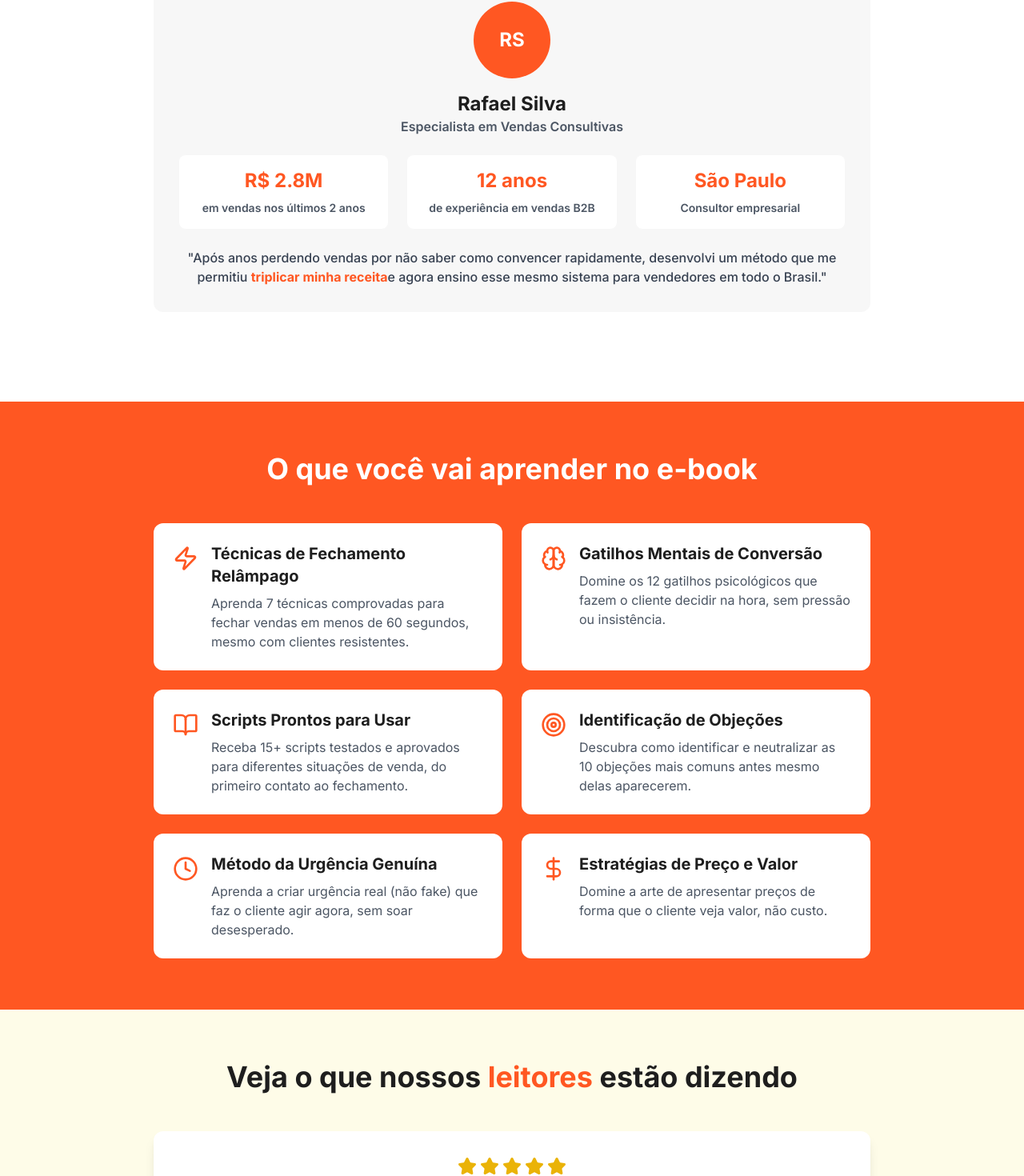
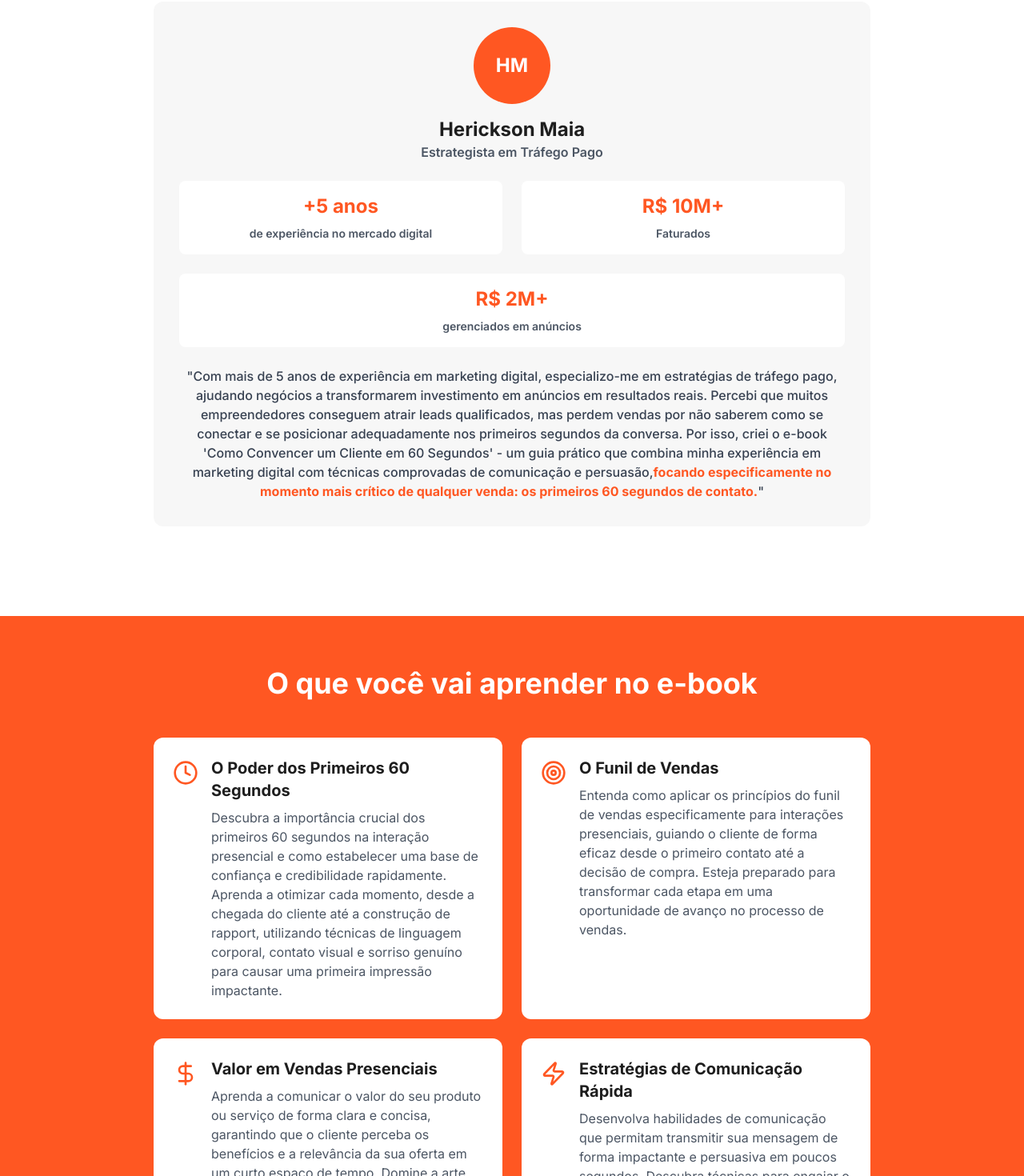
Before and after one commit to Hericksonmaia/sixty-second-sales-boost, a React (Vite) app: page / in a window 1280 px wide. Shown: the part 1138-2608 px from the top of the page at 80% size. Built offline with nearby package versions, Linux system fonts and the light colour scheme.

Commit message:
Update landing page copy
Update the copy on the landing page to reflect the new structure provided by the user.

```diff
--- a/src/pages/Index.tsx
+++ b/src/pages/Index.tsx
@@ -30,8 +30,8 @@ const Index = () => {
 
           {/* Subheadline */}
           <h2 className="text-xl md:text-2xl text-gray-700 font-semibold mb-8 leading-relaxed">
-            O método que transformou vendedores comuns em
-            <span className="text-brand-orange font-bold"> máquinas de conversão</span>
+            O método que transformou vendedores comuns em máquinas de conversão,
+            <span className="text-brand-orange font-bold">por Herickson Maia</span>
           </h2>
 
           {/* CTA Principal */}
@@ -115,31 +115,35 @@ const Index = () => {
             <div className="bg-brand-gray p-8 rounded-xl">
               <div className="mb-6">
                 <div className="w-24 h-24 bg-brand-orange rounded-full mx-auto mb-4 flex items-center justify-center">
-                  <span className="text-white text-2xl font-bold">RS</span>
+                  <span className="text-white text-2xl font-bold">HM</span>
                 </div>
-                <h3 className="text-2xl font-bold text-brand-dark">Rafael Silva</h3>
-                <p className="text-gray-600 font-semibold">Especialista em Vendas Consultivas</p>
+                <h3 className="text-2xl font-bold text-brand-dark">Herickson Maia</h3>
+                <p className="text-gray-600 font-semibold">Estrategista em Tráfego Pago</p>
               </div>
 
-              <div className="grid md:grid-cols-3 gap-6 text-center">
+              <div className="grid md:grid-cols-2 gap-6 text-center mb-6">
                 <div className="bg-white p-4 rounded-lg">
-                  <div className="text-2xl font-bold text-brand-orange mb-2">R$ 2.8M</div>
-                  <p className="text-sm text-gray-600 font-semibold">em vendas nos últimos 2 anos</p>
+                  <div className="text-2xl font-bold text-brand-orange mb-2">+5 anos</div>
+                  <p className="text-sm text-gray-600 font-semibold">de experiência no mercado digital</p>
                 </div>
                 <div className="bg-white p-4 rounded-lg">
-                  <div className="text-2xl font-bold text-brand-orange mb-2">12 anos</div>
-                  <p className="text-sm text-gray-600 font-semibold">de experiência em vendas B2B</p>
-                </div>
-                <div className="bg-white p-4 rounded-lg">
-                  <div className="text-2xl font-bold text-brand-orange mb-2">São Paulo</div>
-                  <p className="text-sm text-gray-600 font-semibold">Consultor empresarial</p>
+                  <div className="text-2xl font-bold text-brand-orange mb-2">R$ 10M+</div>
+                  <p className="text-sm text-gray-600 font-semibold">Faturados</p>
                 </div>
               </div>
 
-              <p className="text-gray-700 text-center mt-6 font-medium">
-                "Após anos perdendo vendas por não saber como convencer rapidamente,
-                desenvolvi um método que me permitiu <span className="text-brand-orange font-bold">triplicar minha receita</span>
-                e agora ensino esse mesmo sistema para vendedores em todo o Brasil."
+              <div className="bg-white p-4 rounded-lg text-center mb-6">
+                <div className="text-2xl font-bold text-brand-orange mb-2">R$ 2M+</div>
+                <p className="text-sm text-gray-600 font-semibold">gerenciados em anúncios</p>
+              </div>
+
+              <p className="text-gray-700 text-center font-medium">
+                "Com mais de 5 anos de experiência em marketing digital, especializo-me em estratégias de tráfego pago,
+                ajudando negócios a transformarem investimento em anúncios em resultados reais. Percebi que muitos empreendedores
+                conseguem atrair leads qualificados, mas perdem vendas por não saberem como se conectar e se posicionar adequadamente
+                nos primeiros segundos da conversa. Por isso, criei o e-book 'Como Convencer um Cliente em 60 Segundos' -
+                um guia prático que combina minha experiência em marketing digital com técnicas comprovadas de comunicação e persuasão,
+                <span className="text-brand-orange font-bold">focando especificamente no momento mais crítico de qualquer venda: os primeiros 60 segundos de contato.</span>"
               </p>
             </div>
           </div>
@@ -156,44 +160,13 @@ const Index = () => {
           <div className="grid md:grid-cols-2 gap-6">
             <div className="bg-white p-6 rounded-xl">
               <div className="flex items-start gap-4">
-                <Zap className="w-8 h-8 text-brand-orange flex-shrink-0 mt-1" />
+                <Clock className="w-8 h-8 text-brand-orange flex-shrink-0 mt-1" />
                 <div>
                   <h3 className="text-xl font-bold text-brand-dark mb-2">
-                    Técnicas de Fechamento Relâmpago
+                    O Poder dos Primeiros 60 Segundos
                   </h3>
                   <p className="text-gray-600">
-                    Aprenda 7 técnicas comprovadas para fechar vendas em menos de 60 segundos,
-                    mesmo com clientes resistentes.
-                  </p>
-                </div>
-              </div>
-            </div>
-
-            <div className="bg-white p-6 rounded-xl">
-              <div className="flex items-start gap-4">
-                <Brain className="w-8 h-8 text-brand-orange flex-shrink-0 mt-1" />
-                <div>
-                  <h3 className="text-xl font-bold text-brand-dark mb-2">
-                    Gatilhos Mentais de Conversão
-                  </h3>
-                  <p className="text-gray-600">
-                    Domine os 12 gatilhos psicológicos que fazem o cliente decidir na hora,
-                    sem pressão ou insistência.
-                  </p>
-                </div>
-              </div>
-            </div>
-
-            <div className="bg-white p-6 rounded-xl">
-              <div className="flex items-start gap-4">
-                <BookOpen className="w-8 h-8 text-brand-orange flex-shrink-0 mt-1" />
-                <div>
-                  <h3 className="text-xl font-bold text-brand-dark mb-2">
-                    Scripts Prontos para Usar
-                  </h3>
-                  <p className="text-gray-600">
-                    Receba 15+ scripts testados e aprovados para diferentes situações de venda,
-                    do primeiro contato ao fechamento.
+                    Descubra a importância crucial dos primeiros 60 segundos na interação presencial e como estabelecer uma base de confiança e credibilidade rapidamente. Aprenda a otimizar cada momento, desde a chegada do cliente até a construção de rapport, utilizando técnicas de linguagem corporal, contato visual e sorriso genuíno para causar uma primeira impressão impactante.
                   </p>
                 </div>
               </div>
@@ -204,26 +177,10 @@ const Index = () => {
                 <Target className="w-8 h-8 text-brand-orange flex-shrink-0 mt-1" />
                 <div>
                   <h3 className="text-xl font-bold text-brand-dark mb-2">
-                    Identificação de Objeções
+                    O Funil de Vendas
                   </h3>
                   <p className="text-gray-600">
-                    Descubra como identificar e neutralizar as 10 objeções mais comuns
-                    antes mesmo delas aparecerem.
-                  </p>
-                </div>
-              </div>
-            </div>
-
-            <div className="bg-white p-6 rounded-xl">
-              <div className="flex items-start gap-4">
-                <Clock className="w-8 h-8 text-brand-orange flex-shrink-0 mt-1" />
-                <div>
-                  <h3 className="text-xl font-bold text-brand-dark mb-2">
-                    Método da Urgência Genuína
-                  </h3>
-                  <p className="text-gray-600">
-                    Aprenda a criar urgência real (não fake) que faz o cliente agir agora,
-                    sem soar desesperado.
+                    Entenda como aplicar os princípios do funil de vendas especificamente para interações presenciais, guiando o cliente de forma eficaz desde o primeiro contato até a decisão de compra. Esteja preparado para transformar cada etapa em uma oportunidade de avanço no processo de vendas.
                   </p>
                 </div>
               </div>
@@ -234,11 +191,24 @@ const Index = () => {
                 <DollarSign className="w-8 h-8 text-brand-orange flex-shrink-0 mt-1" />
                 <div>
                   <h3 className="text-xl font-bold text-brand-dark mb-2">
-                    Estratégias de Preço e Valor
+                    Valor em Vendas Presenciais
                   </h3>
                   <p className="text-gray-600">
-                    Domine a arte de apresentar preços de forma que o cliente veja valor,
-                    não custo.
+                    Aprenda a comunicar o valor do seu produto ou serviço de forma clara e concisa, garantindo que o cliente perceba os benefícios e a relevância da sua oferta em um curto espaço de tempo. Domine a arte de apresentar preços de forma que o cliente veja valor, não custo.
+                  </p>
+                </div>
+              </div>
+            </div>
+
+            <div className="bg-white p-6 rounded-xl">
+              <div className="flex items-start gap-4">
+                <Zap className="w-8 h-8 text-brand-orange flex-shrink-0 mt-1" />
+                <div>
+                  <h3 className="text-xl font-bold text-brand-dark mb-2">
+                    Estratégias de Comunicação Rápida
+                  </h3>
+                  <p className="text-gray-600">
+                    Desenvolva habilidades de comunicação que permitam transmitir sua mensagem de forma impactante e persuasiva em poucos segundos. Descubra técnicas para engajar o cliente, identificar suas necessidades e apresentar soluções de maneira eficiente, mesmo com clientes resistentes.
                   </p>
                 </div>
               </div>
```
